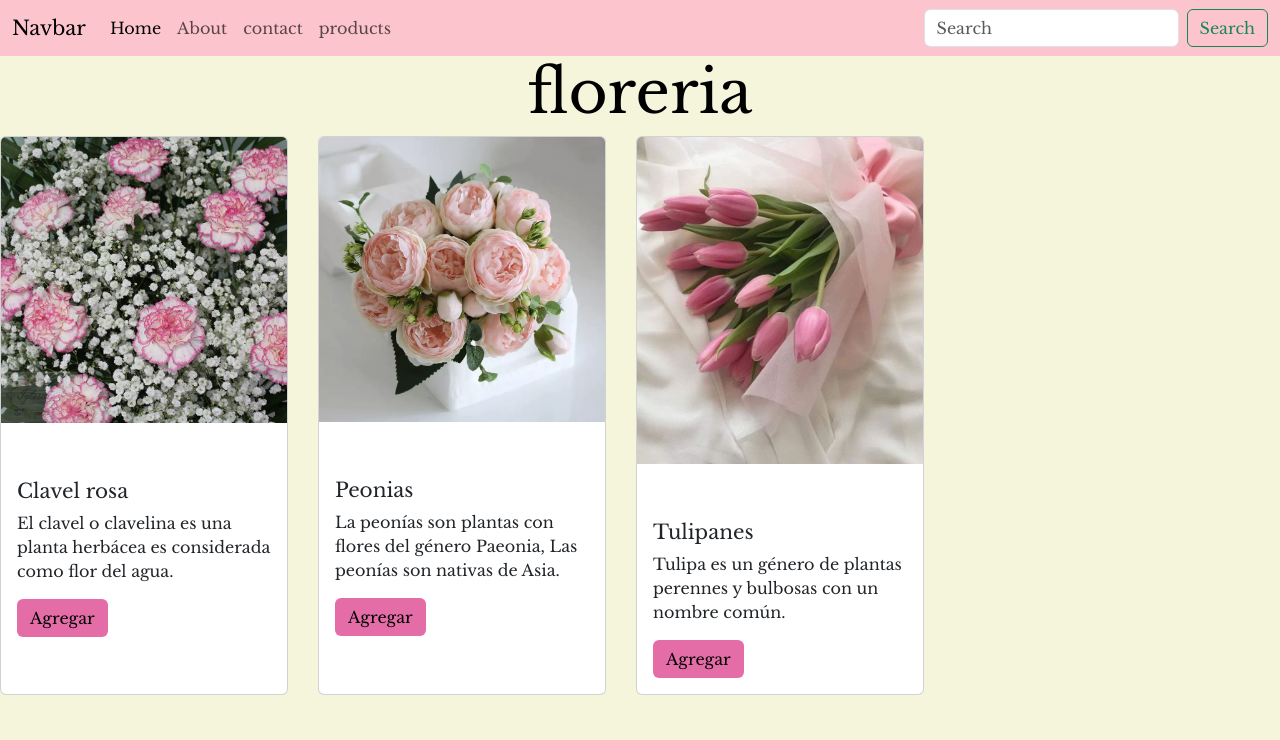
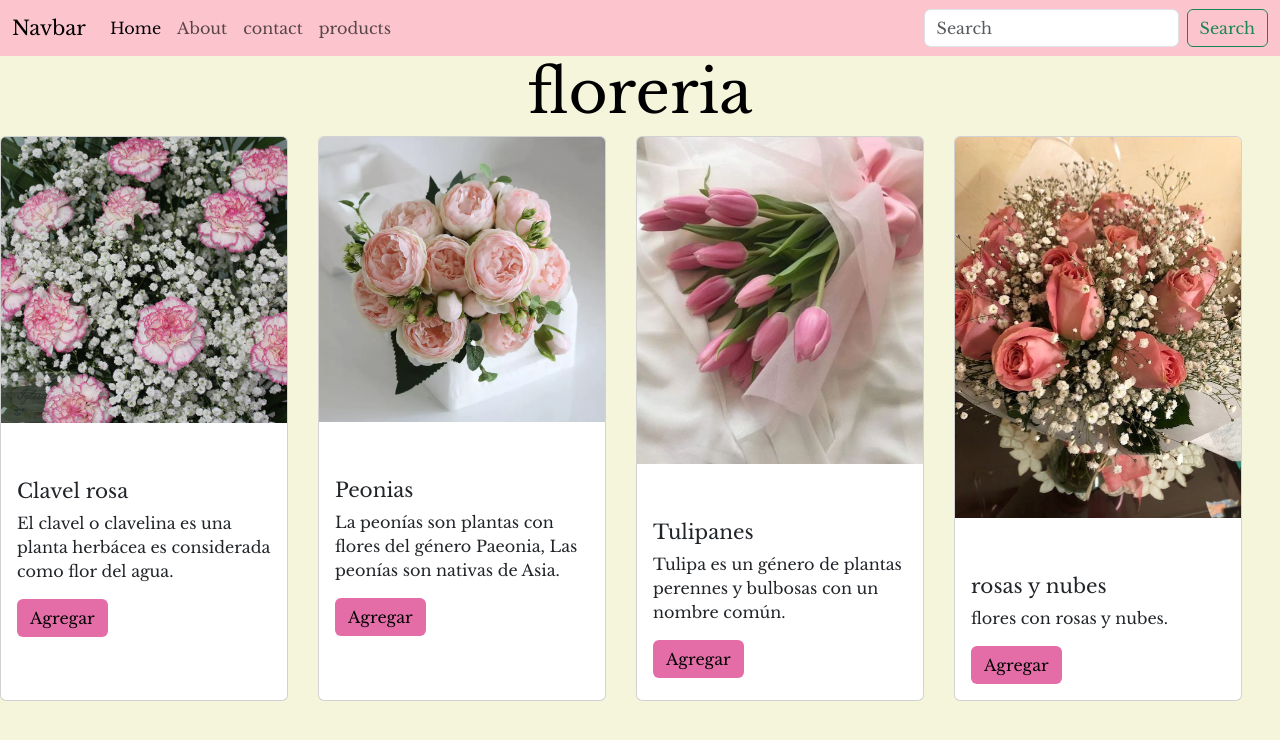
Before and after one commit to azuuulsg/angular, an Angular app: page / in a window 1280 px wide. Shown: the top 740 px of the page. Built offline with nearby package versions, Linux system fonts and the light colour scheme.

Commit message:
repaso de interfaz y directiva ngfor; aplicamos las unidades de tamaño desde el html; aplicamos modal para ver mas informacion de tarjetas

```diff
--- a/src/app/pages/home/home.html
+++ b/src/app/pages/home/home.html
@@ -27,4 +27,13 @@
     <a href="#" class="btn btn-action">Agregar</a>
   </div>
 </div>
+
+<div class="card" style="width: 18rem;">
+  <img src="../../../assets/Arreglo_floral_con_rosas_y_nubecitas.png" class="card-img-top"  alt="...">
+  <div class="card-body">
+    <h5 class="card-title">rosas y nubes</h5>
+    <p class="card-text">flores con rosas y nubes.</p>
+    <a href="#" class="btn btn-action">Agregar</a>
+  </div>
 </div>
+</div>
--- a/src/app/pages/products/products.css
+++ b/src/app/pages/products/products.css
@@ -13,7 +13,8 @@ img{
 
 @media (min-width: 751px){
 .card {
-    width: 16rem;
+    width: 100%;
+    height: 100%;
 }
 
 .title{
@@ -24,9 +25,14 @@ img{
 
 @media(max-width: 750px){
     .card{
-        width: 9rem
+        width: 100%;
     }
  .title{
     color: green;
  }
 }
+
+.btn-action{
+    background-color:rgb(255, 199, 208) ;
+    color:black;
+}
--- a/src/app/pages/products/products.html
+++ b/src/app/pages/products/products.html
@@ -17,7 +17,7 @@
     <div class="row">
         <!--el ngfor es una directiva que permite iterar coleccones/ arreglos funcionalidad
         similar añ for, foreach -->
-        <div *ngFor="let i of infoTarjeta" class="col-3">
+        <div *ngFor="let i of infoTarjeta" class="col-lg-3 col-md-6 col-sm-12 col-xs-12 mb-4">
             <div class="card">
                 <img src="{{i.img}}" class="" alt="{{i.alt}}">
                 <div class="card-body">
@@ -27,15 +27,18 @@
                     <h5 class="card-title">{{ i.titulo }}</h5>
                     <p class="card-text"> {{ i.descripcion }} - {{i.anualPublicacion}}</p>
 
-                    <a href="#" class="btn btn-action">ver mas</a>
+                    <button type="button" class="btn btn-primary" data-bs-toggle="modal" data-bs-target="#verMasinfo"
+                        (click)="verMasinfo(i)">
+
+                        ver mas
+                    </button>
+
                 </div>
             </div>
 
-
-
         </div>
 
-       <!-- <div class="lg:col-6 md:col-12 sm:col-12 col-6">
+        <!-- <div class="lg:col-6 md:col-12 sm:col-12 col-6">
 
             <div class="card">
                 <img src="../../../assets/dalia_01-flickr-Waldemar_Jan-768x480.jpg" class="" alt="...">
@@ -51,3 +54,28 @@
 
     </div>
 </div>
+
+<!-- Modal -->
+<div class="modal fade" id="verMasinfo" tabindex="-1" aria-labelledby="exampleModalLabel" aria-hidden="true">
+    <div class="modal-dialog">
+        <div class="modal-content">
+            <div class="modal-header">
+                <h1 class="modal-title fs-5" id="exampleModalLabel">Modal title</h1>
+                <button type="button" class="btn-close" data-bs-dismiss="modal" aria-label="Close"></button>
+            </div>
+            <div class="modal-body">
+                <div class="modal-imagen">
+                    <img src="{{tarjetaSeleccionada?.img}}" alt="{{tarjetaSeleccionada?.alt}}">
+                </div>
+
+                <div class="modal-descripcion">
+                    {{ tarjetaSeleccionada?.descripcion}}
+                </div>
+            </div>
+            <div class="modal-footer">
+                <button type="button" class="btn btn-secondary" data-bs-dismiss="modal">Close</button>
+
+            </div>
+        </div>
+    </div>
+</div>
--- a/src/app/pages/products/products.ts
+++ b/src/app/pages/products/products.ts
@@ -16,11 +16,11 @@ export class Products {
   */
   public infoTarjeta: Tarjeta[];
 
-    constructor(){
-      this.infoTarjeta =[
+  constructor() {
+    this.infoTarjeta = [
       {
         id: "1T",
-          img: "../../../assets/ramo-de-12-tulipanes.jpg",
+        img: "../../../assets/flores.jpg",
         alt: "tulipanes",
         titulo: "flores",
         descripcion: "variedad de flores",
@@ -41,20 +41,26 @@ export class Products {
         img: "../../../assets/Peonias.webp",
         alt: "flores",
         titulo: "peonias",
-          descripcion: "Las peonías son nativas de Asia",
+        descripcion: "son nativas de Asia",
         anualPublicacion: 2024
       },
 
       {
         id: "4T",
-          img:"../../../assets/ramo-de-12-tulipanes.jpg",
+        img: "../../../assets/ramo-de-12-tulipanes.jpg",
         alt: "flores",
         titulo: "tulipanes",
-          descripcion: "las Tulines es un género de plantas perennes",
+        descripcion: " género de plantas perenes",
         anualPublicacion: 2025
       }
     ]
 
 
   }
+
+  tarjetaSeleccionada: any = null;
+    verMasinfo(tarjeta: any){
+      this.tarjetaSeleccionada = tarjeta;
     }
+
+}
```
Also changed, not shown: src/assets/Arreglo_floral_con_rosas_y_nubecitas.png (added), src/assets/flores.jpg (added). Lines whose indentation alone changed are shown as unchanged.
